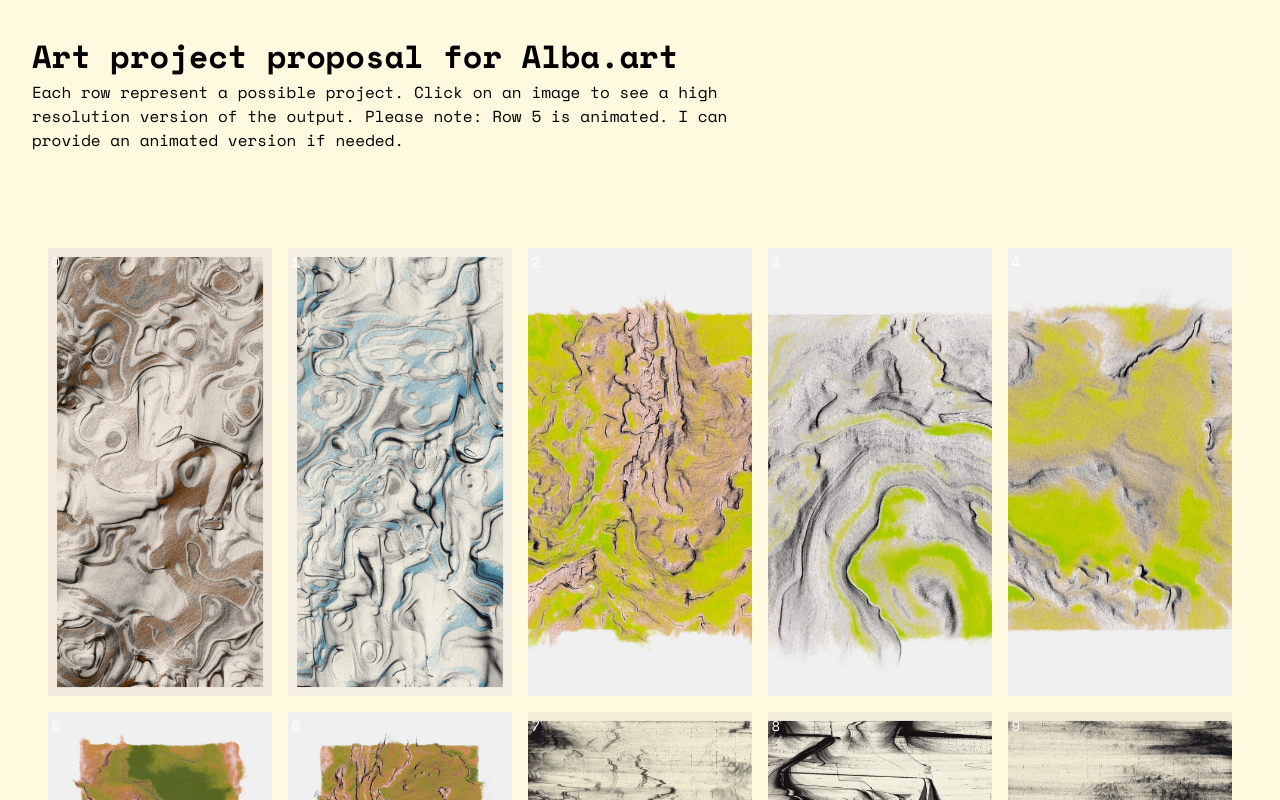
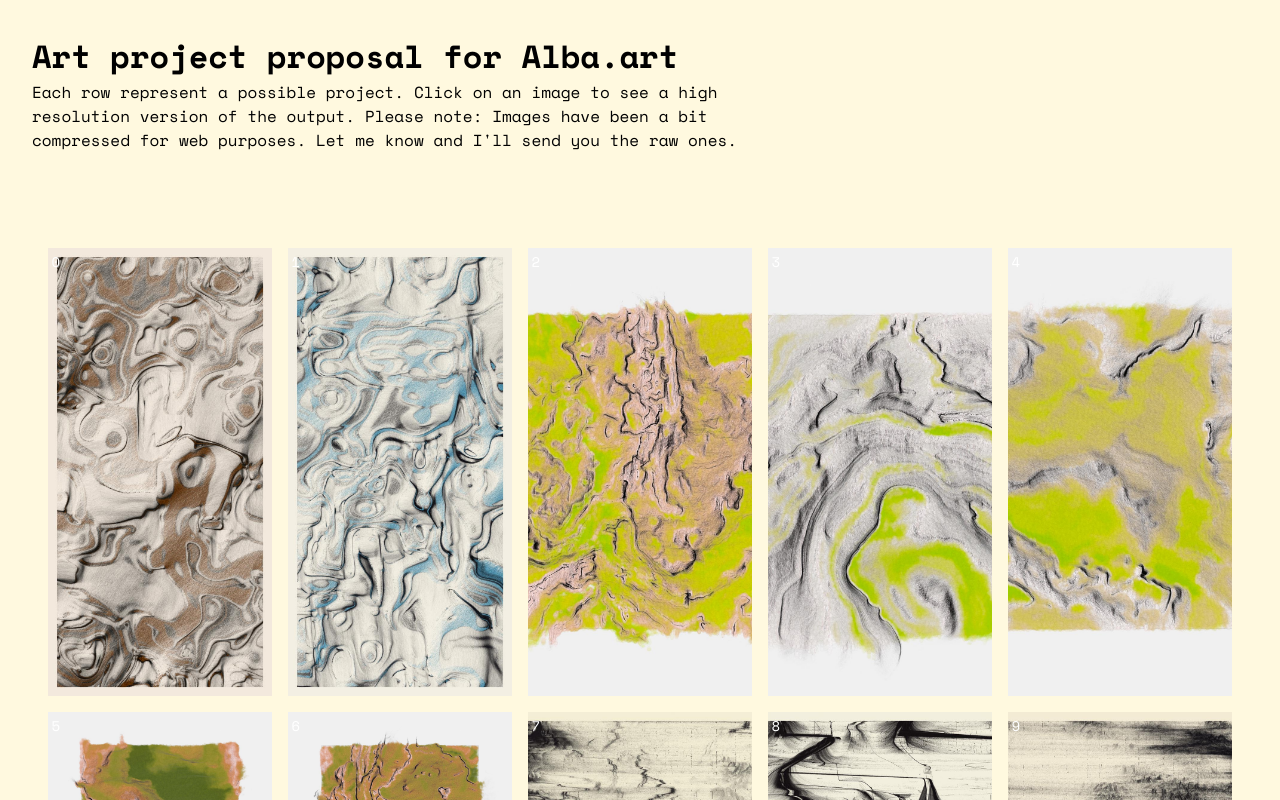
Before and after one commit to jobarbo/react-playground, a React (Vite) app: page / in a window 1280 px wide. Shown: the top 800 px of the page. Built offline with nearby package versions, Linux system fonts and the light colour scheme.

Commit message:
text change

```diff
--- a/src/components/App.jsx
+++ b/src/components/App.jsx
@@ -4,7 +4,7 @@ import Grid from "./Grid";
 
 let name = "Art project proposal for Alba.art";
 let description =
-	"Each row represent a possible project. Click on an image to see a high resolution version of the output. Please note: Row 5 is animated. I can provide an animated version if needed.";
+	"Each row represent a possible project. Click on an image to see a high resolution version of the output. Please note: Images have been a bit compressed for web purposes. Let me know and I'll send you the raw ones.";
 
 function App() {
 	return (
```
